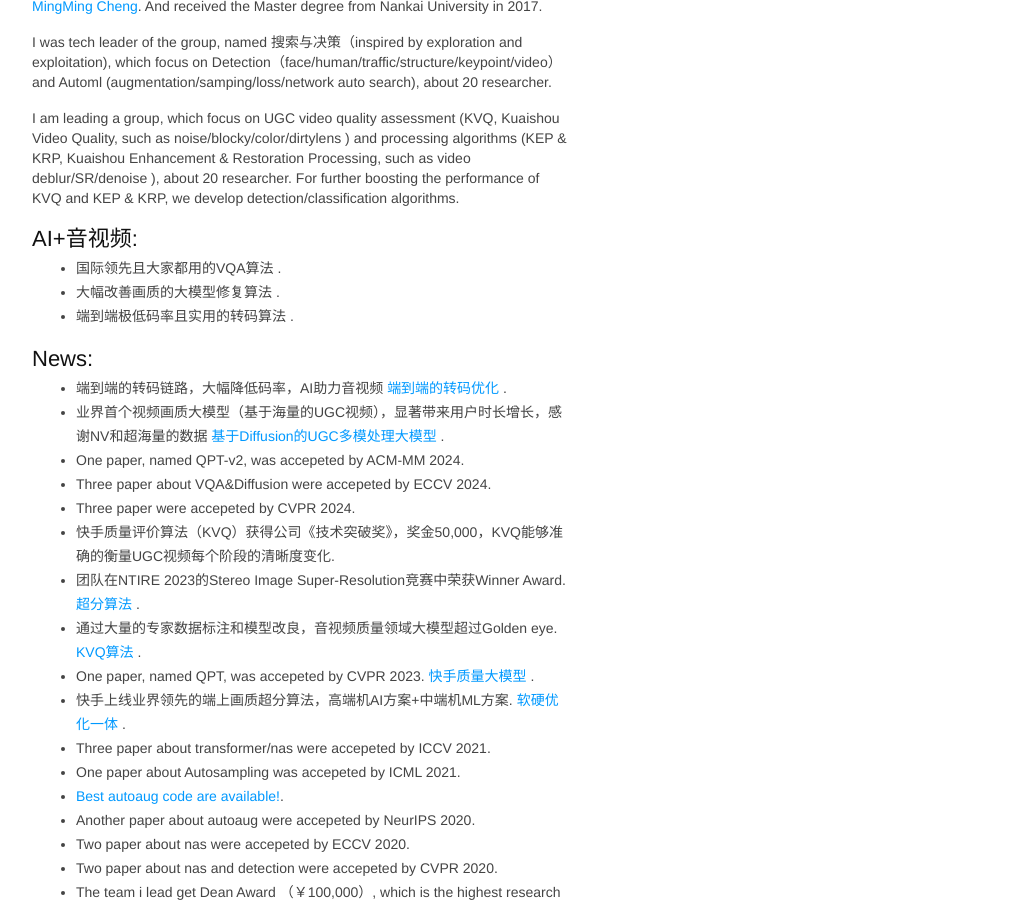
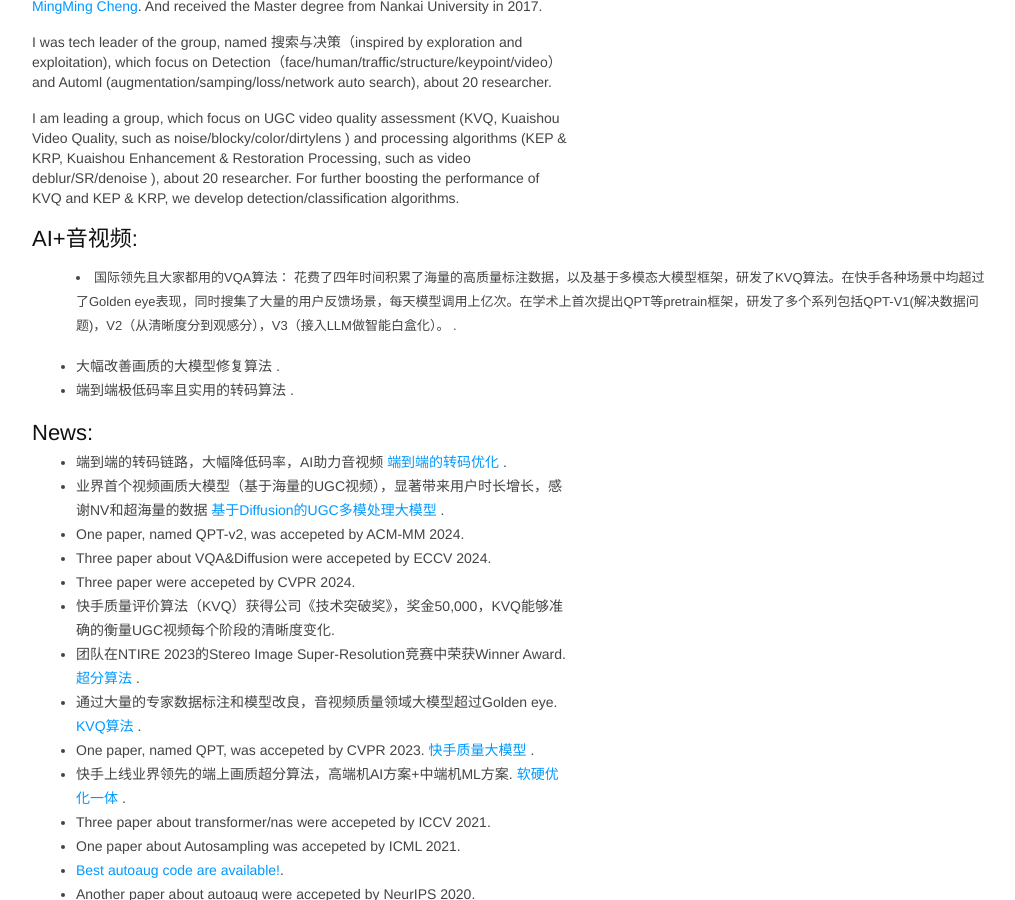
Before and after one commit to msunming/msunming.github.io, a Jekyll site: the page index.html, which Jekyll copies as it is, in a window 1280 px wide and 900 px high, scrolled down 586 px. Shown: the whole window, without its empty margins (128-1143 px from the left). Built offline with Jekyll 4.4.1, drawn with Linux system fonts in a browser that asks for light colours.

Commit message:
Update index.html

```diff
--- a/index.html
+++ b/index.html
@@ -464,12 +464,13 @@ pre .markdown .emphasis {
 			For further boosting the performance of KVQ and KEP & KRP, we develop detection/classification algorithms.
 		</p>
 		<h2>AI+音视频:</h2>
-		<ul>
-	    	<li> 国际领先且大家都用的VQA算法 </a> .</li>
-		</ul>
+		<p>
+	    	<li> 国际领先且大家都用的VQA算法： 花费了四年时间积累了海量的高质量标注数据，以及基于多模态大模型框架，研发了KVQ算法。在快手各种场景中均超过了Golden eye表现，同时搜集了大量的用户反馈场景，每天模型调用上亿次。在学术上首次提出QPT等pretrain框架，研发了多个系列包括QPT-V1(解决数据问题)，V2（从清晰度分到观感分），V3（接入LLM做智能白盒化）。 </a> .</li>
+		</p>
 
 		<ul>
 	    	<li> 大幅改善画质的大模型修复算法 </a> .</li>
+
 	    	<li> 端到端极低码率且实用的转码算法 </a> .</li>
 		</ul>
 		</div>
```
